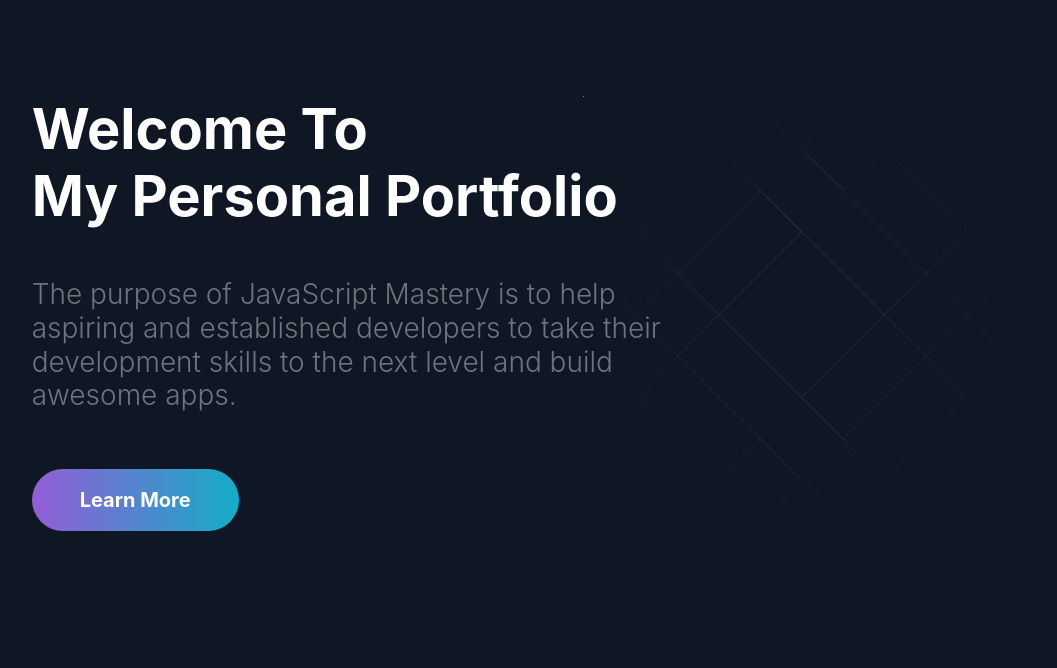
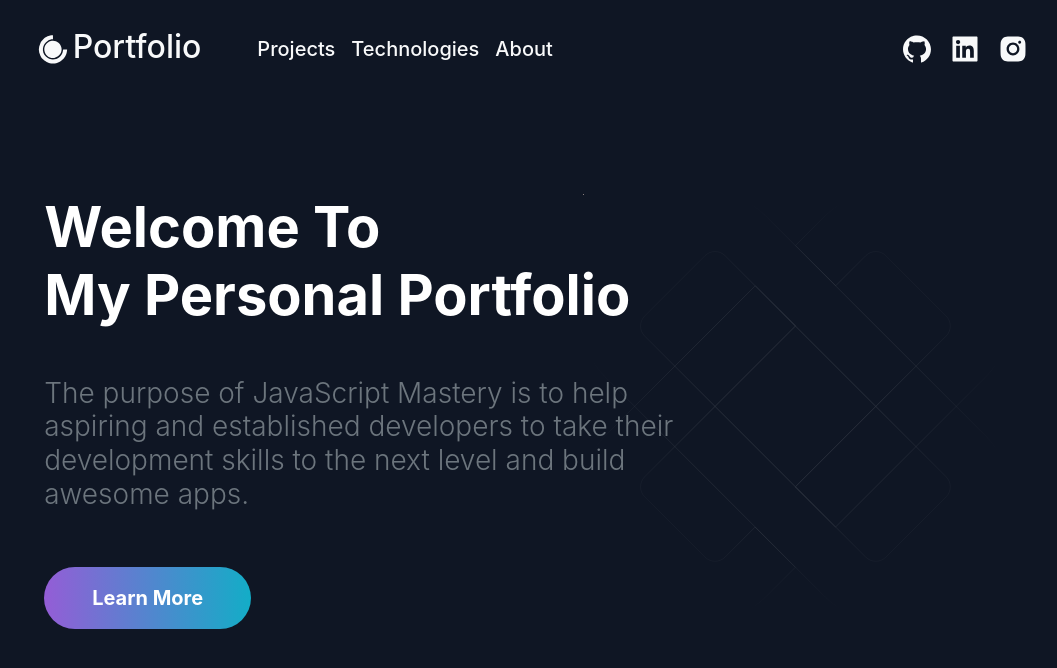
Before and after one commit to mreskini/Portfolio, a React (Create React App) app: page / in a window 1280 px wide. Shown: the top 668 px of the page, without its empty margins (105-1162 px from the left). Built offline with nearby package versions, Linux system fonts and the light colour scheme.

Commit message:
implemneted the header component thing with desktop styles

```diff
--- a/package.json
+++ b/package.json
@@ -12,6 +12,7 @@
     "react": "^17.0.2",
     "react-bootstrap": "^1.6.1",
     "react-dom": "^17.0.2",
+    "react-icons": "^4.2.0",
     "react-scripts": "4.0.3",
     "web-vitals": "^1.0.1"
   },
--- a/src/app.jsx
+++ b/src/app.jsx
@@ -1,11 +1,12 @@
-import Hero from "./components/hero";
-
+import Hero from "./components/hero"
+import Header from "./components/header"
 function App() {
   return (
     <div>
+      <Header />
       <Hero />
     </div>
-  );
+  )
 }
 
-export default App;
+export default App
--- a/src/components/header.jsx
+++ b/src/components/header.jsx
@@ -1,5 +1,40 @@
+import { Navbar,Nav } from 'react-bootstrap'
+import { DiCssdeck } from 'react-icons/di';
+import { AiFillGithub, AiFillInstagram, AiFillLinkedin } from 'react-icons/ai';
 export default function Header(){
     return(
-        <></>
+        <header>
+            <div className="container-fluid p-0">
+                <div className="col-12 col-lg-10 m-0 mx-auto">
+                    <Navbar variant="light"  className="py-4" expand="lg" sticky="top">
+                        <div className="row m-0">
+                            <DiCssdeck className="text-light h1 my-auto"/>
+                            <div className="text-light h2 mt-1 mr-5">
+                                Portfolio
+                            </div>
+                        </div>
+                        <Navbar.Toggle aria-controls="basic-navbar-nav" />
+                        <Navbar.Collapse id="basic-navbar-nav" className="bg-under-large-screen-light">
+                            <Nav className="mr-auto">
+                                <Nav.Link className="h5 my-auto text-light on-hover-underline">Projects</Nav.Link>
+                                <Nav.Link className="h5 my-auto text-light on-hover-underline">Technologies</Nav.Link>
+                                <Nav.Link className="h5 my-auto text-light on-hover-underline">About</Nav.Link>
+                            </Nav>
+                            <Nav className="ml-auto">
+                                <Nav.Link className="h5 my-auto text-light">
+                                    <AiFillGithub size="2rem" />
+                                </Nav.Link>
+                                <Nav.Link className="h5 my-auto text-light">
+                                    <AiFillLinkedin size="2rem" />
+                                </Nav.Link>
+                                <Nav.Link className="h5 my-auto text-light">
+                                    <AiFillInstagram size="2rem"/>
+                                </Nav.Link>
+                            </Nav>
+                        </Navbar.Collapse>
+                    </Navbar>
+                </div>
+            </div>
+        </header>
     )
 }
--- a/src/components/hero.jsx
+++ b/src/components/hero.jsx
@@ -2,7 +2,7 @@
 export default function Hero(){
     return(
         <div className="container-fluid position-relative">
-            <div className="row">
+            <div className="row m-0">
                 <div className="col-lg-10 mx-auto my-5 py-5">
                     <div className="col-lg-8">
                         <div className="display-4 text-white font-weight-bold">
--- a/src/index.css
+++ b/src/index.css
@@ -11,7 +11,16 @@
 body{
   background-color: var(--theme-primary-color) !important;
 }
-/* hero styles */
+/* begin:general */
+.on-hover-underline{
+  text-decoration: none;
+  transition: 500ms !important;
+}
+.on-hover-underline:hover{
+  text-decoration: underline !important;
+}
+/* end:general */
+/* begin:hero-styles */
 .bg-image{
   right: 0px;
   top: 0px;
@@ -28,4 +37,4 @@
 .call-to-action:hover{
   background-image: linear-gradient(270deg, rgb(0, 219, 216) 0%, rgb(177, 51, 255) 100%) !important;
 }
-/* end hero styles */
+/* end:hero-styles */
```
Also changed, not shown: src/assets/images/logo.png (added), 1 other file (tests, documents, lock files or other folders).
